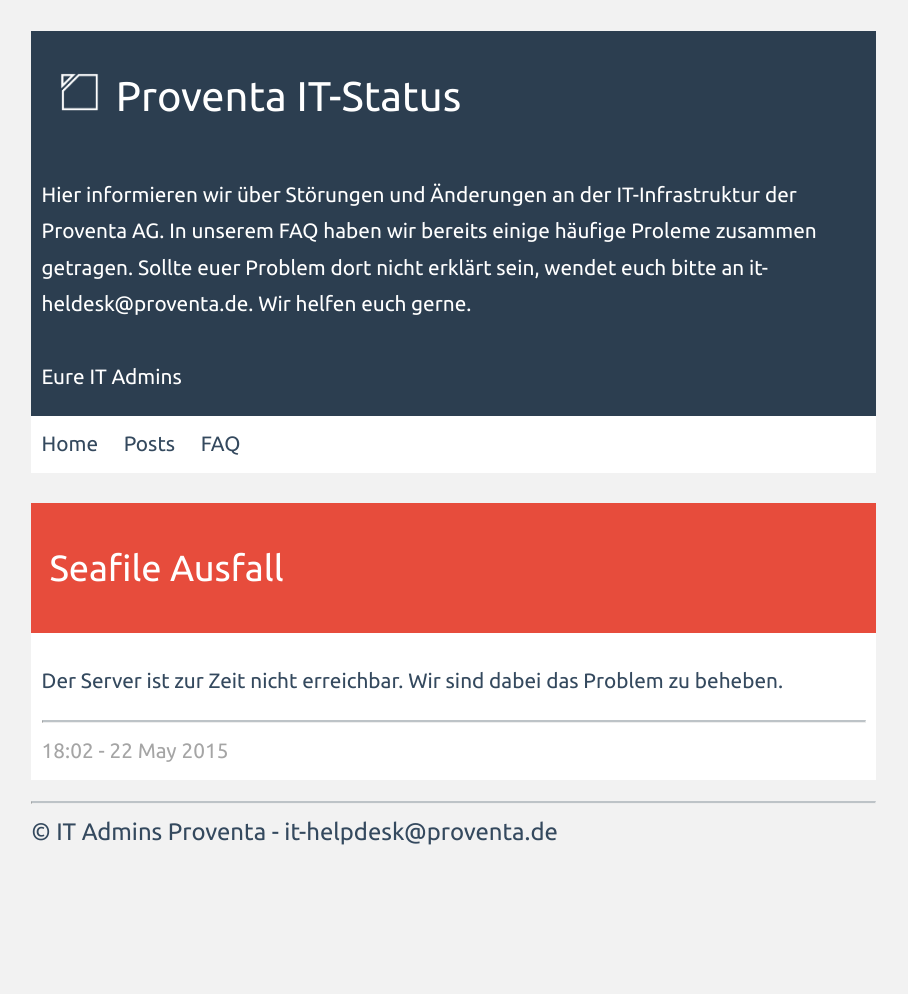
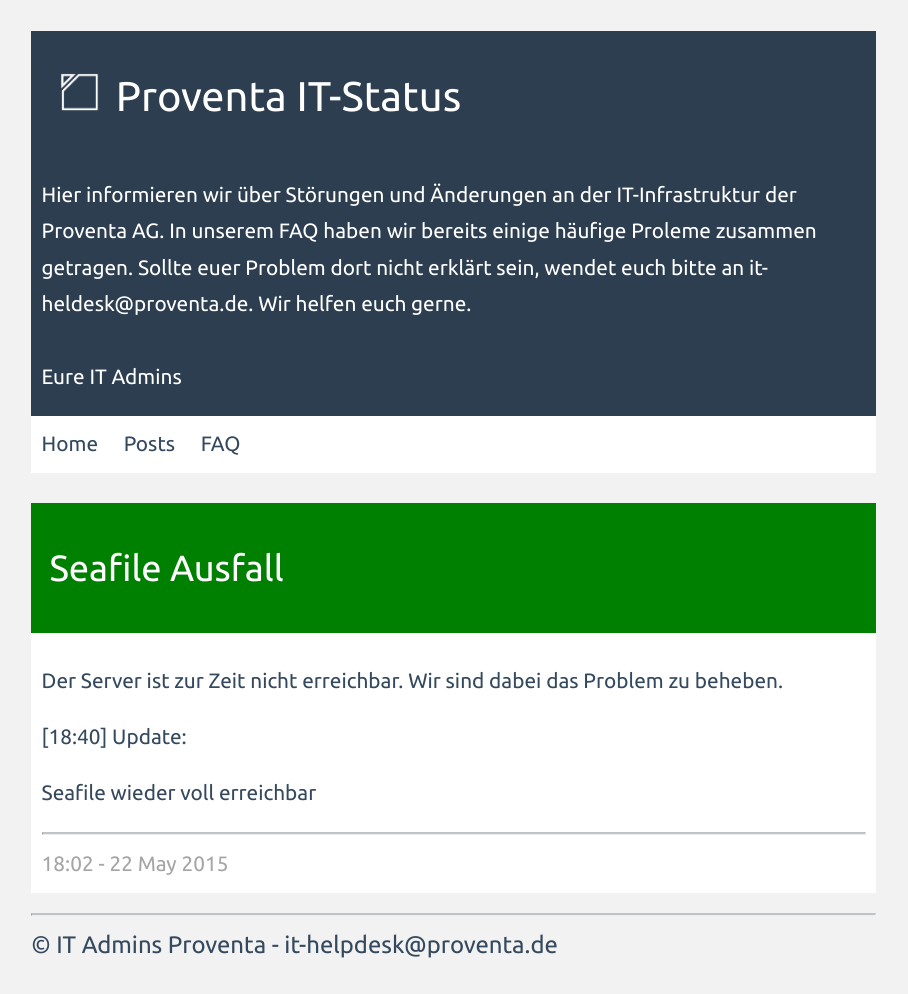
Before and after one commit to proventa/status, a Jekyll site: the page built from _posts/2015-05-22-Seafile-Ausfall.markdown, in a window 1280 px wide. Shown: the whole page, without its empty margins (0-908 px from the left). Built offline with Jekyll 4.4.1, drawn with Linux system fonts in a browser that asks for light colours; before the commit the page ends 900 px from its top, so only the background shows below that.

Commit message:
seafile done

```diff
--- a/_posts/2015-05-22-Seafile-Ausfall.markdown
+++ b/_posts/2015-05-22-Seafile-Ausfall.markdown
@@ -2,7 +2,11 @@
 layout: post
 title:  "Seafile Ausfall"
 date:   2015-05-22 18:02:23
-categories: active
+categories: done
 ---
 
 Der Server ist zur Zeit nicht erreichbar. Wir sind dabei das Problem zu beheben.
+
+[18:40] Update:
+
+Seafile wieder voll erreichbar
```
